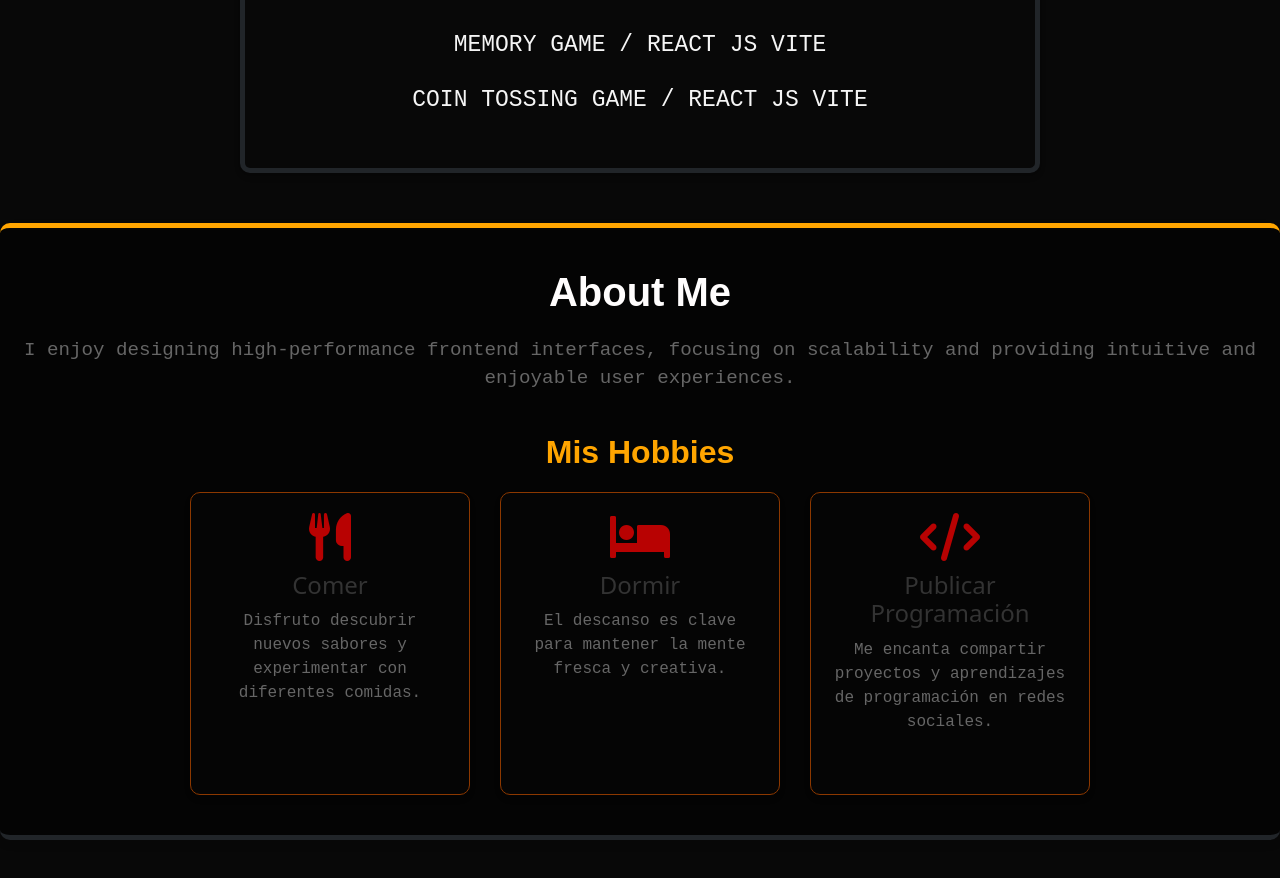
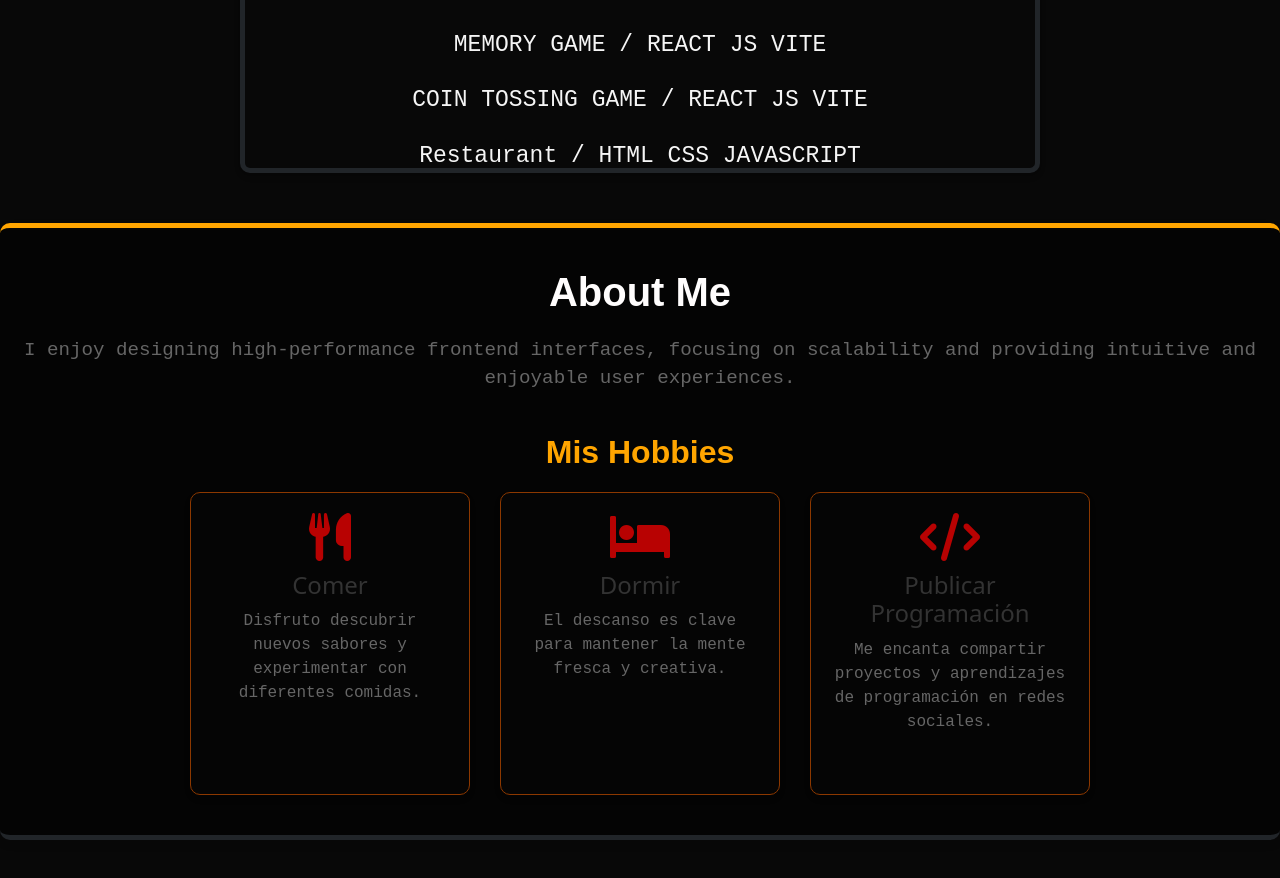
Before and after one commit to raylinpeguero78/portafolio, a plain HTML site: page index.html in a window 1280 px wide. Shown: the part 1291-2169 px from the top of the page. Drawn offline with nearby package versions, Linux system fonts and the light colour scheme.

Commit message:
Update index.html

```diff
--- a/index.html
+++ b/index.html
@@ -38,6 +38,8 @@
     <ul class="list">
       <li><a href="https://raylinpeguero78.github.io/MEMORY-GAME/" target="_blank">MEMORY GAME / REACT JS VITE</a></li>
       <li><a href="https://raylinpeguero78.github.io/Lanza-moneda-game/" target="_blank">COIN TOSSING GAME / REACT JS VITE</a></li>
+    <li><a href="https://raylinpeguero78.github.io/Restaurante/" target="_blank">Restaurant / HTML CSS JAVASCRIPT</a></li>
+
 
     </ul>
   </div>
```
